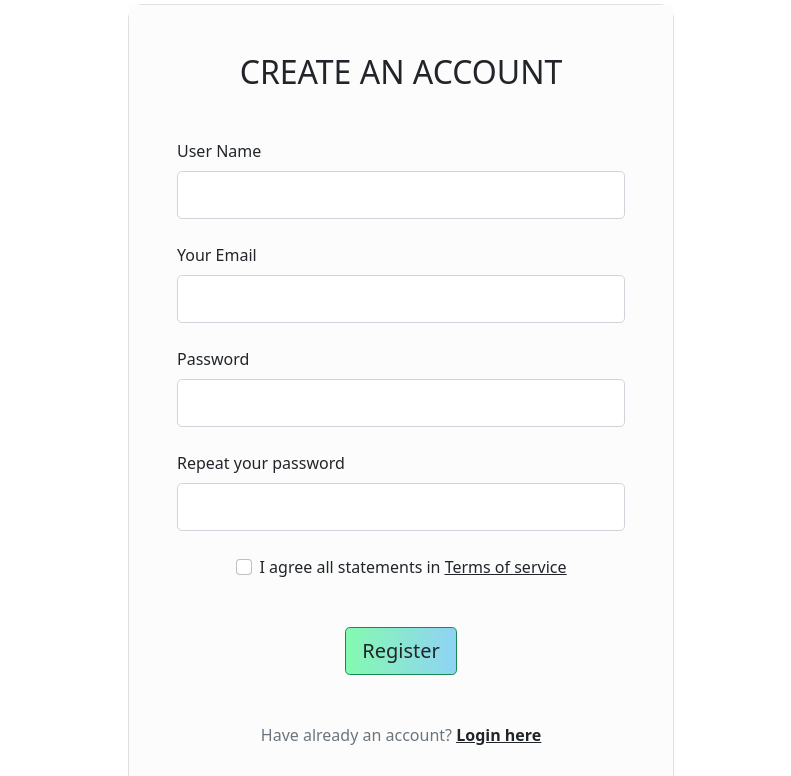
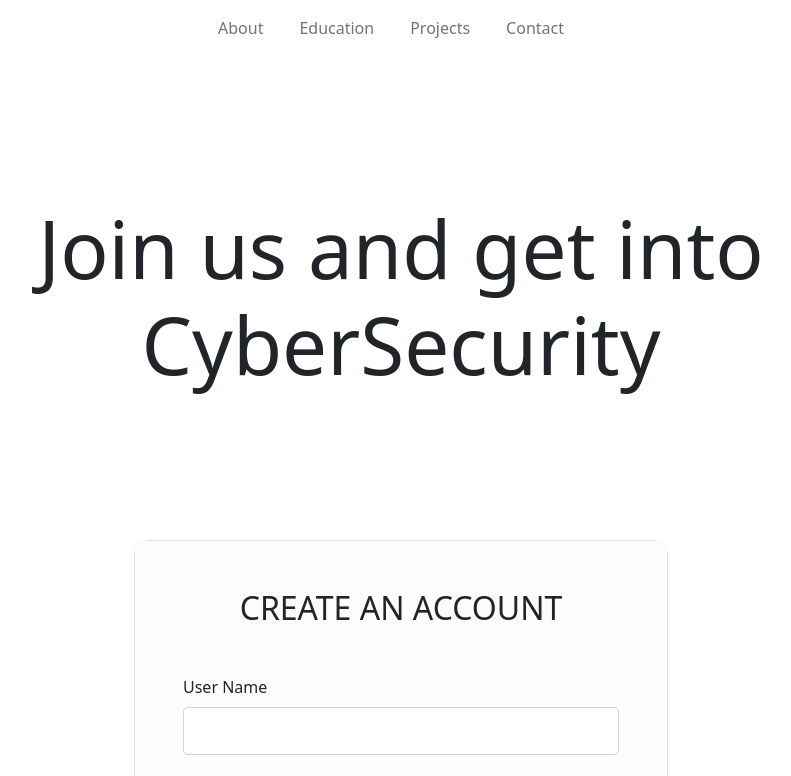
Before and after one commit to hattan19/CTFers, a plain HTML site: page SignUp.html in a window 1280 px wide. Shown: the top 776 px of the page, without its empty margins (239-1030 px from the left). Drawn offline with nearby package versions, Linux system fonts and the light colour scheme; files that its build step writes are made by us from their sources.

Commit message:
added navbar and header

```diff
--- a/SignUp.html
+++ b/SignUp.html
@@ -1,15 +1,65 @@
 <!DOCTYPE html>
 <html lang="en">
+
 <head>
   <meta charset="UTF-8">
   <meta name="viewport" content="width=device-width, initial-scale=1.0">
-    <title>Document</title>
-    <link href="https://cdn.jsdelivr.net/npm/bootstrap@5.0.2/dist/css/bootstrap.min.css" rel="stylesheet" integrity="sha384-EVSTQN3/azprG1Anm3QDgpJLIm9Nao0Yz1ztcQTwFspd3yD65VohhpuuCOmLASjC" crossorigin="anonymous">
+  <title>Signup</title>
+  <link href="https://cdn.jsdelivr.net/npm/bootstrap@5.0.2/dist/css/bootstrap.min.css" rel="stylesheet"
+    integrity="sha384-EVSTQN3/azprG1Anm3QDgpJLIm9Nao0Yz1ztcQTwFspd3yD65VohhpuuCOmLASjC" crossorigin="anonymous">
 
-    <link rel="stylesheet" href="css/style.css">
+  <link rel="stylesheet" href="assets/css/style.css">
 
 </head>
+
 <body>
+
+  <div class="container">
+
+    <nav class="navbar navbar-expand-lg navbar-light bg-white  nav-custom ">
+      <div class="container-fluid">
+        <!-- logo -->
+
+
+
+        <!-- toggle button -->
+        <button class="navbar-toggler" type="button" data-bs-toggle="collapse" data-bs-target="#navbarNav"
+          aria-controls="navbarNav" aria-expanded="false" aria-label="Toggle navigation">
+          <span class="navbar-toggler-icon"></span>
+        </button>
+
+
+        <div class="collapse navbar-collapse  justify-content-center text-light" id="navbarNav">
+          <ul class="navbar-nav">
+            <li class="nav-item">
+              <a class="nav-link " aria-current="page" href="#abt-link">About</a>
+            </li>
+            <li class="nav-item">
+              <a class="nav-link" href="#education">Education</a>
+            </li>
+            <li class="nav-item">
+              <a class="nav-link" href="#">Projects</a>
+            </li>
+            <li class="nav-item">
+              <a class="nav-link" href="#">Contact</a>
+            </li>
+          </ul>
+        </div>
+      </div>
+    </nav>
+
+
+
+    <div class="container joinus">
+
+      <h1 class="text-center">Join us and get into CyberSecurity</h1>
+
+    </div>
+
+
+
+
+
     <section class="vh-100 ">
       <div class="mask d-flex align-items-center h-100 ">
         <div class="container h-100">
@@ -39,7 +89,8 @@
 
                     <div class="form-outline mb-4">
                       <label class="form-label" for="form3Example4cdg">Repeat your password</label>
-                  <input type="password" id="form3Example4cdg" class="form-control form-control-lg" />                </div>
+                      <input type="password" id="form3Example4cdg" class="form-control form-control-lg" />
+                    </div>
 
                     <div class="form-check d-flex justify-content-center mb-5">
                       <input class="form-check-input me-2" type="checkbox" value="" id="form2Example3cg" />
@@ -65,8 +116,11 @@
         </div>
       </div>
     </section>
+  </div>
 
 
 </body>
-<script src="https://cdn.jsdelivr.net/npm/bootstrap@5.0.2/dist/js/bootstrap.bundle.min.js" integrity="sha384-MrcW6ZMFYlzcLA8Nl+NtUVF0sA7MsXsP1UyJoMp4YLEuNSfAP+JcXn/tWtIaxVXM" crossorigin="anonymous"></script>
+<script src="https://cdn.jsdelivr.net/npm/bootstrap@5.0.2/dist/js/bootstrap.bundle.min.js"
+  integrity="sha384-MrcW6ZMFYlzcLA8Nl+NtUVF0sA7MsXsP1UyJoMp4YLEuNSfAP+JcXn/tWtIaxVXM" crossorigin="anonymous"></script>
+
 </html>
```
Lines whose indentation alone changed are shown as unchanged.
